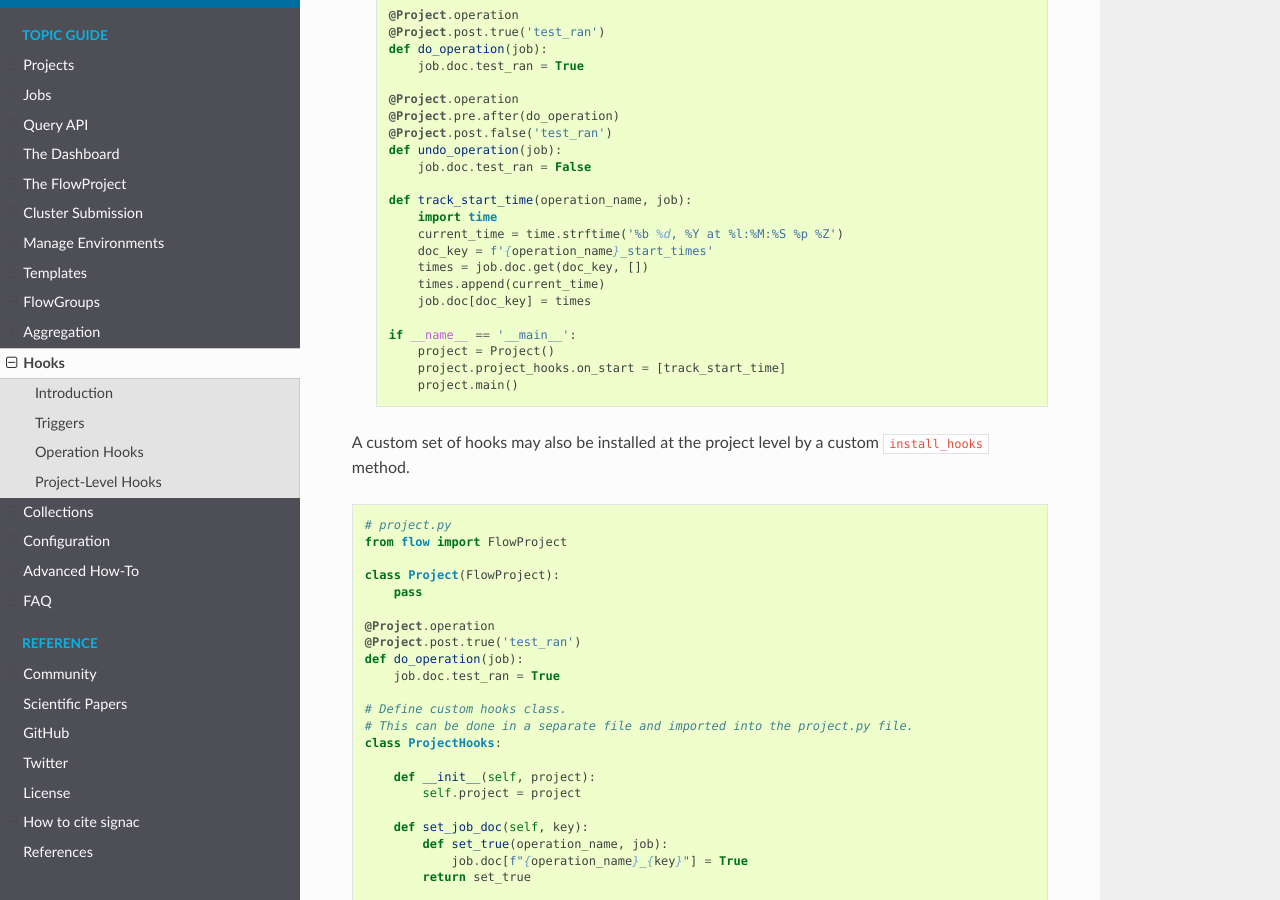
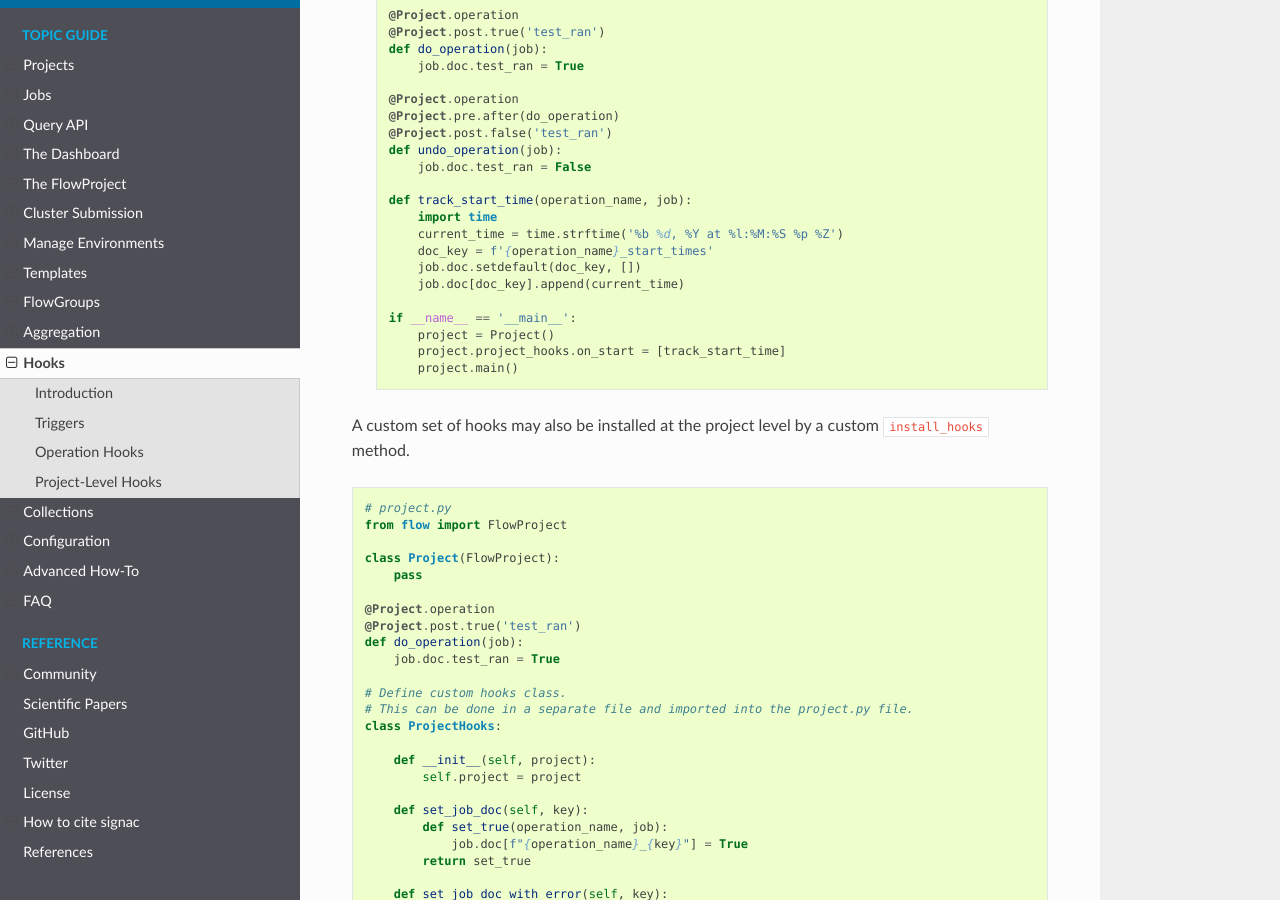
Before and after one commit to glotzerlab/signac-docs, a Sphinx documentation site: the page built from docs/source/hooks.rst, in a window 1280 px wide and 900 px high, scrolled down 2285 px. Built offline with Sphinx 7.4.7 and the Read the Docs theme 2.0.0, drawn with Linux system fonts in a browser that asks for light colours.

Commit message:
shorten time logging example
Co-authored-by: Bradley Dice <bdice@bradleydice.com>

```diff
--- a/docs/source/hooks.rst
+++ b/docs/source/hooks.rst
@@ -117,9 +117,8 @@ The hook appends the current time to a list in the job document that is named ba
         import time
         current_time = time.strftime('%b %d, %Y at %l:%M:%S %p %Z')
         doc_key = f'{operation_name}_start_times'
-        times = job.doc.get(doc_key, [])
-        times.append(current_time)
-        job.doc[doc_key] = times
+        job.doc.setdefault(doc_key, [])
+        job.doc[doc_key].append(current_time)
 
     if __name__ == '__main__':
         project = Project()
```
